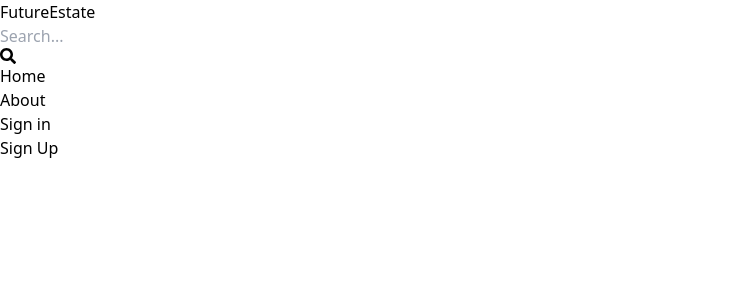
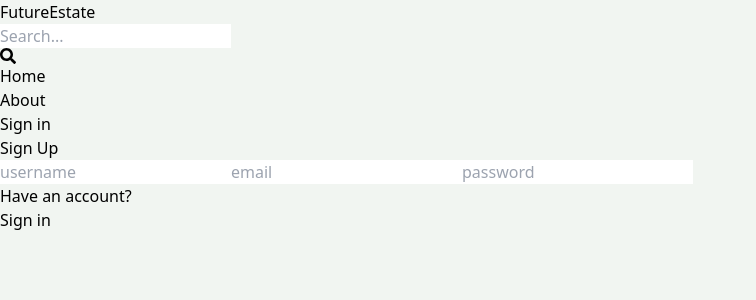
Before and after one commit to iamaashi23/mern-estate-project, a React (Vite) app in the folder client/: page /sign-up in a window 1280 px wide. Shown: the top 300 px of the page, without its empty margins (0-756 px from the left). Built offline with nearby package versions, Linux system fonts and the light colour scheme.

Commit message:
complete sign up page UI

```diff
--- a/client/src/App.jsx
+++ b/client/src/App.jsx
@@ -1,7 +1,7 @@
 import React from 'react'
 import { BrowserRouter,Routes,Route } from 'react-router-dom'
 import Home from './pages/Home'
-import SignIn from './pages/Signin'
+import SignIn from './pages/SignIn'
 import SignUp from './pages/SignUp'
 import About from './pages/About'
 import Profile from './pages/Profile'
--- a/client/src/index.css
+++ b/client/src/index.css
@@ -1,3 +1,7 @@
 @tailwind base;
 @tailwind components;
 @tailwind utilities;
+
+body{
+    background-color: rgb(241, 245, 241);
+}
--- a/client/src/pages/SignUp.jsx
+++ b/client/src/pages/SignUp.jsx
@@ -1,9 +1,21 @@
 import React from 'react'
-
+import { Link } from 'react-router-dom'
 export default function SignUp() {
   return (
-    <div>
-      Sign Up
+    <div className='p-3 max-w-lg mx-auto'>
+    <h1 className='text-3xl text-center font-semibold my-7'>Sign Up</h1>
+    <form className='flex flex-col gap-4'>
+      <input type='text' placeholder='username' className='border p-3 rounded-lg' id='username'></input>
+      <input type='email' placeholder='email' className='border p-3 rounded-lg' id='email'></input>
+      <input type='password' placeholder='password' className='border p-3 rounded-lg' id='password'></input>
+      <button className='bg-slate-700 text-white p-3 rounded-lg uppercase hover:opacity-95 disabled:opacity-80'></button>
+    </form>
+    <div className='flex gap-2 mt-5'>
+      <p>Have an account?</p>
+      <Link to={"/sign-in"}>
+        <span className='text-blue-700'>Sign in</span>
+      </Link>
     </div>
+  </div>
   )
 }
```
Also changed, not shown: client/src/pages/SignIn.jsx (+3 -4 lines).
